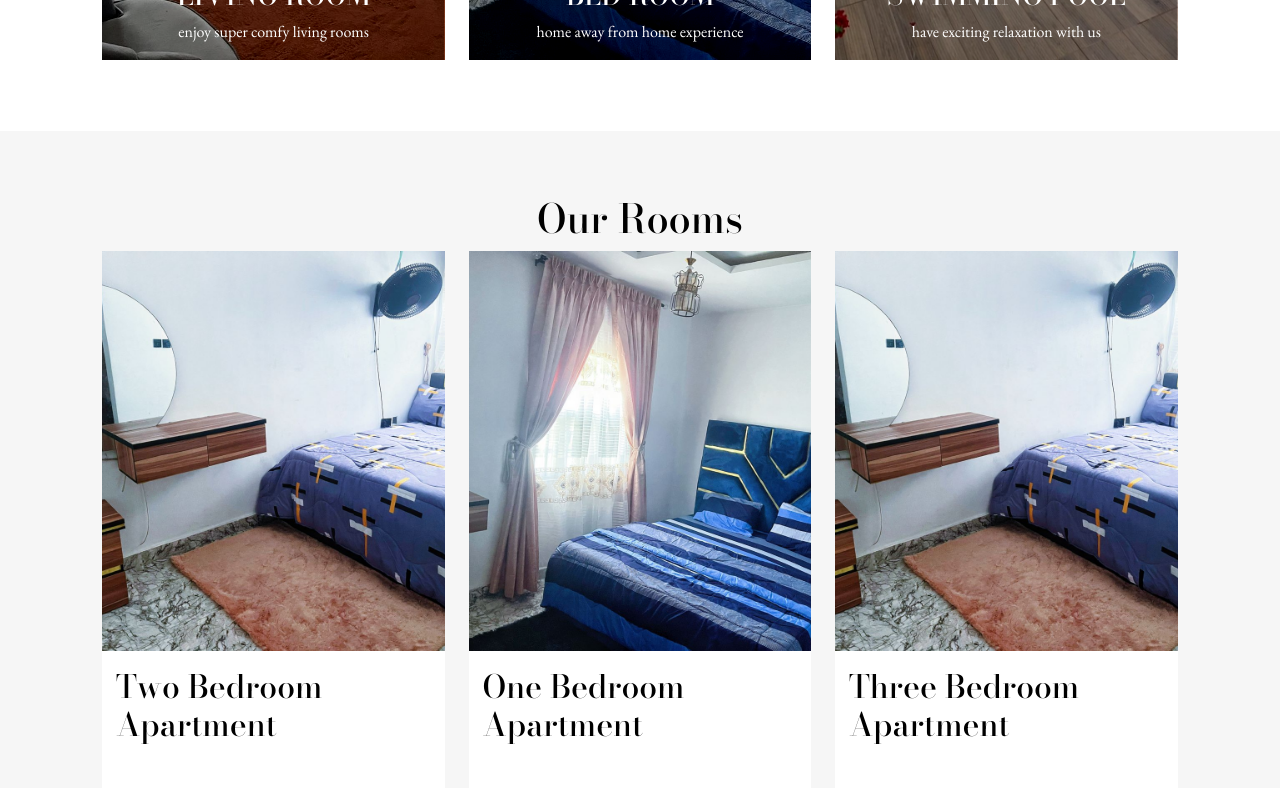
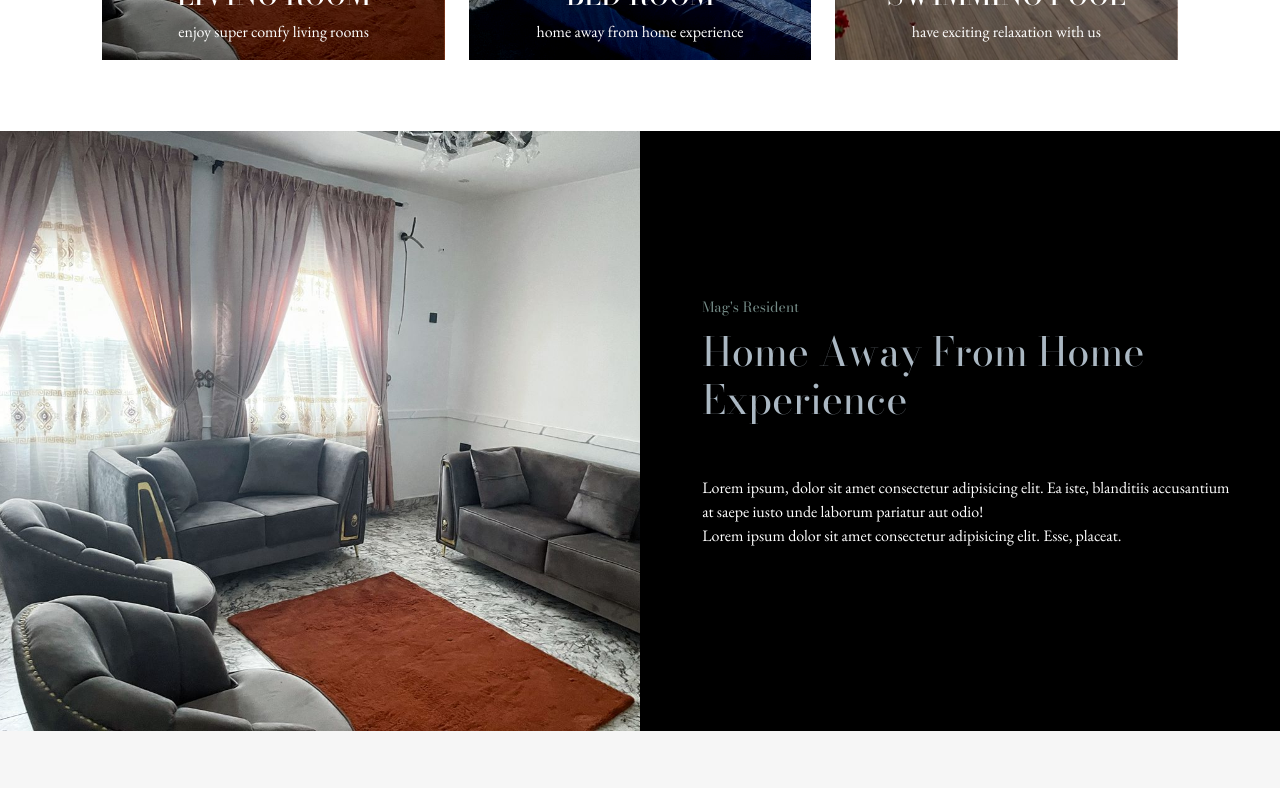
Before and after one commit to jozzydgr8/apartments, a React (Create React App) app: page / in a window 1280 px wide. Shown: the part 1640-2428 px from the top of the page. Built offline with nearby package versions, Linux system fonts and the light colour scheme.

Commit message:
added about section

```diff
--- a/src/Home.jsx
+++ b/src/Home.jsx
@@ -5,12 +5,14 @@ import { Rooms } from './Pages/Rooms'
 import { Essentials } from './Pages/Essentials'
 import { Footer } from './Pages/Footer'
 import { Bottom } from './Pages/Bottom'
+import { AboutSection } from './Pages/AboutSection'
 
 function Home() {
   return (
     <div>
       <Header/>
       <Welcome/>
+      <AboutSection />
       <Rooms/>
       <Essentials/>
       <Footer/>
--- /dev/null
+++ b/src/Pages/AboutSection.jsx
@@ -0,0 +1,30 @@
+export const AboutSection = ()=>{
+    return(
+        <section style={{background:'black'}}>
+
+                <div className="row">
+                    <div className=" a-grid a-background col-md-6">
+
+
+                    </div>
+                    <div className=" a-grid col-md-6">
+                        <div className="container-fluid" style={{height:'100%', display:'flex',
+                             flexDirection:'column',gap:'10px', justifyContent:'center'}}>
+                            <small className="heading">Mag's resident</small>
+                            <h1 className="heading">
+                                Home Away From Home Experience
+                            </h1>
+                            <br/>
+                            <p>
+                               Lorem ipsum, dolor sit amet consectetur adipisicing elit.
+                               Ea iste, blanditiis accusantium at saepe iusto unde laborum pariatur aut odio!
+                               <br/>
+                               Lorem ipsum dolor sit amet consectetur adipisicing elit. Esse, placeat.
+                            </p>
+                        </div>
+                    </div>
+                </div>
+
+        </section>
+    )
+}
--- a/src/index.css
+++ b/src/index.css
@@ -25,6 +25,7 @@ code {
   --fontBodoni: "Bodoni Moda", serif;
   --fontgaramond: "EB Garamond", serif;
   --primary:rgb(56, 56, 56);
+  --secondary:#abb8c3;
 }
 
 a{
@@ -101,7 +102,7 @@ height: 100vh;
 .w-grid h3{
 text-transform: uppercase;
 }
-.living *, .bed *, .swimming *, .footer *{
+.living *, .bed *, .swimming *, .footer *, .a-grid *{
   color: white;
 }
 .w-backdrop{
@@ -123,6 +124,29 @@ text-transform: uppercase;
   background-image: url('./assets/WhatsApp\ Image\ 2024-09-14\ at\ 10.23.41.jpeg');
 }
 
+/* about section about section */
+.a-grid {
+  background: black;
+  min-height: 600px;
+}
+.a-grid small{
+  color: var(--teal);
+  font-weight: lighter;
+}
+.a-grid h1{
+  color: var(--secondary);
+  font-weight: lighter;
+}
+@media (max-width:767px) {
+  .a-grid{
+    min-height: 400px;
+  }
+}
+.a-background{
+  background-image: url('./assets/WhatsApp Image 2024-09-14 at 10.22.58.jpeg');
+  background-size: cover;
+
+}
 /* room seciton */
 .room{
   background: var(--offWhite);
@@ -130,7 +154,9 @@ text-transform: uppercase;
 .r-grid > div{
   background: white;
   height: auto;
+  margin-top: 15px;
 }
+
 .r-grid main{
   padding: 5% 4%;
 }
```
